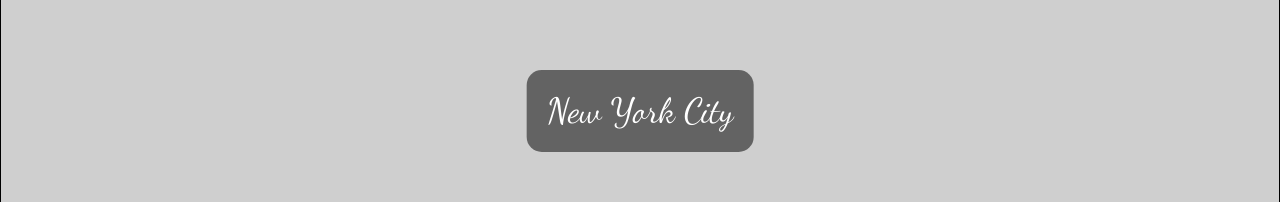
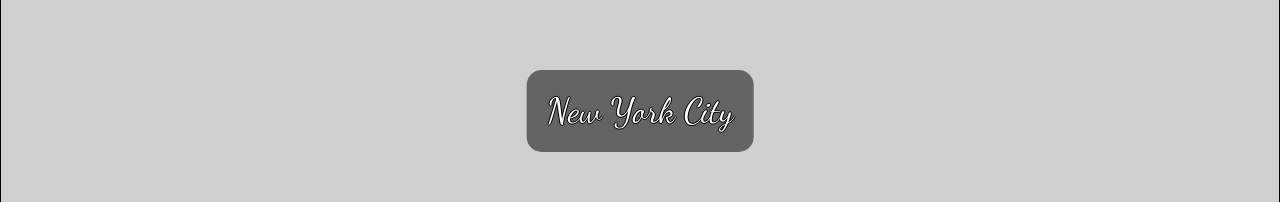
Before and after one commit to StefanoF707/htmlcss-airbnb, a plain HTML site: page index.html in a window 1280 px wide. Shown: the part 289-491 px from the top of the page. Drawn offline with Linux system fonts and the light colour scheme.

Commit message:
aggiunto bordo al font

```diff
--- a/css/style.css
+++ b/css/style.css
@@ -40,6 +40,7 @@ main .city {
   top: 50%;
   left: 50%;
   transform: translate(-50%, -50%);
+  text-shadow: -1px 0 #000, 0 1px #000, 1px 0 #000, 0 -1px #000;
 }
 .city .city-name:hover {
   text-decoration: underline;
```
